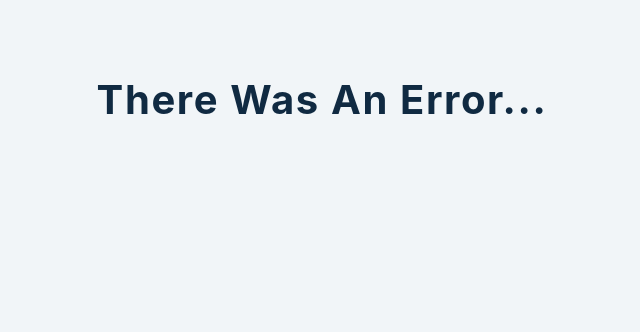
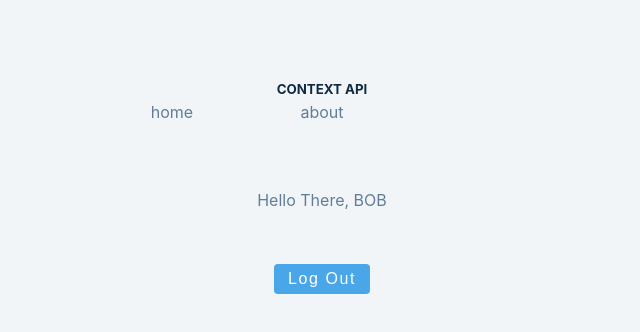
Before and after one commit to Sundze7/adv-react, a React (Vite) app: page / in a window 1280 px wide. Shown: the top 332 px of the page, without its empty margins (318-958 px from the left). Built offline with nearby package versions, Linux system fonts and the light colour scheme; no server answers.

Commit message:
context api

```diff
--- a/src/App.jsx
+++ b/src/App.jsx
@@ -1,4 +1,4 @@
-import Starter from "./tutorial/07-custom-hooks/02-fetch-data";
+import Starter from "./tutorial/08-context-api/01-navbar";
 function App() {
   return (
     <div className="container">
--- a/src/tutorial/04-leverage-javascript/person.jsx
+++ b/src/tutorial/04-leverage-javascript/person.jsx
@@ -1,5 +1,6 @@
 import avatar from "../../assets/avatar.png";
 const Person = ({ name, nickName = "Shikantia", images }) => {
+  // optional chaining
   // const img = images?.[0]?.small?.url || avatar;
 
   // Or using the 'Nullish Coalescing Operator ??
--- /dev/null
+++ b/src/tutorial/08-context-api/01-navbar.jsx
@@ -0,0 +1,15 @@
+import { useState } from "react";
+import NavLinks from "./NavLinks";
+function Navbar() {
+  const [user, setUser] = useState({ name: "bob" });
+  const logout = () => {
+    setUser(null);
+  };
+  return (
+    <nav className="navbar">
+      <h5>CONTEXT API</h5>
+      <NavLinks user={user} logout={logout} />
+    </nav>
+  );
+}
+export default Navbar;
--- /dev/null
+++ b/src/tutorial/08-context-api/NavLinks.jsx
@@ -0,0 +1,20 @@
+import UserContainer from "./UserContainer";
+
+function NavLinks({ user, logout }) {
+  return (
+    <div className="nav-container">
+      <ul className="nav-links">
+        <li>
+          <a href="#">home</a>
+        </li>
+        <li>
+          <a href="#">about</a>
+        </li>
+      </ul>
+
+      {/* prop drilling */}
+      <UserContainer user={user} logout={logout} />
+    </div>
+  );
+}
+export default NavLinks;
--- /dev/null
+++ b/src/tutorial/08-context-api/UserContainer.jsx
@@ -0,0 +1,17 @@
+function UseContainer({ user, logout }) {
+  return (
+    <div className="user-container">
+      {user ? (
+        <>
+          <p>Hello There, {user?.name?.toUpperCase()}</p>
+          <button className="btn" onClick={logout}>
+            log out
+          </button>
+        </>
+      ) : (
+        <p>Please Login</p>
+      )}
+    </div>
+  );
+}
+export default UseContainer;
```
